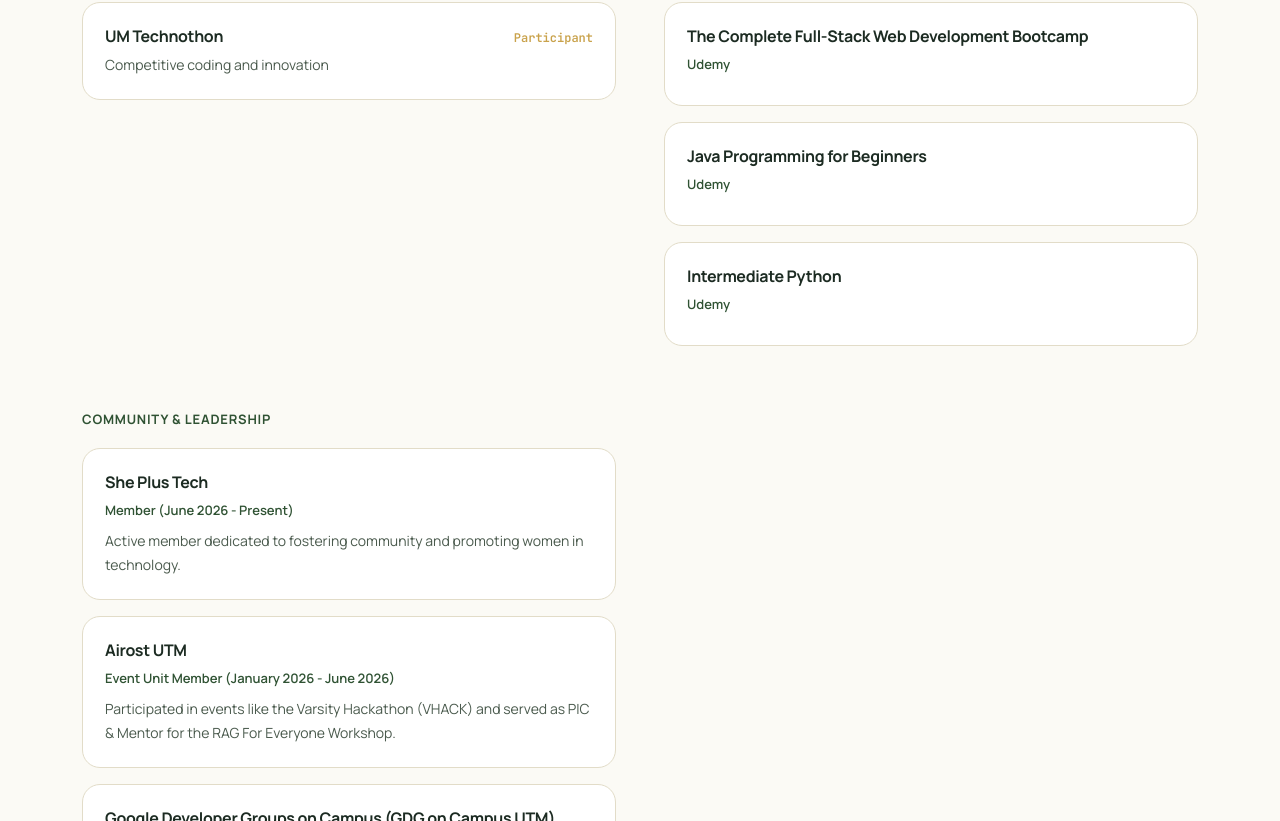
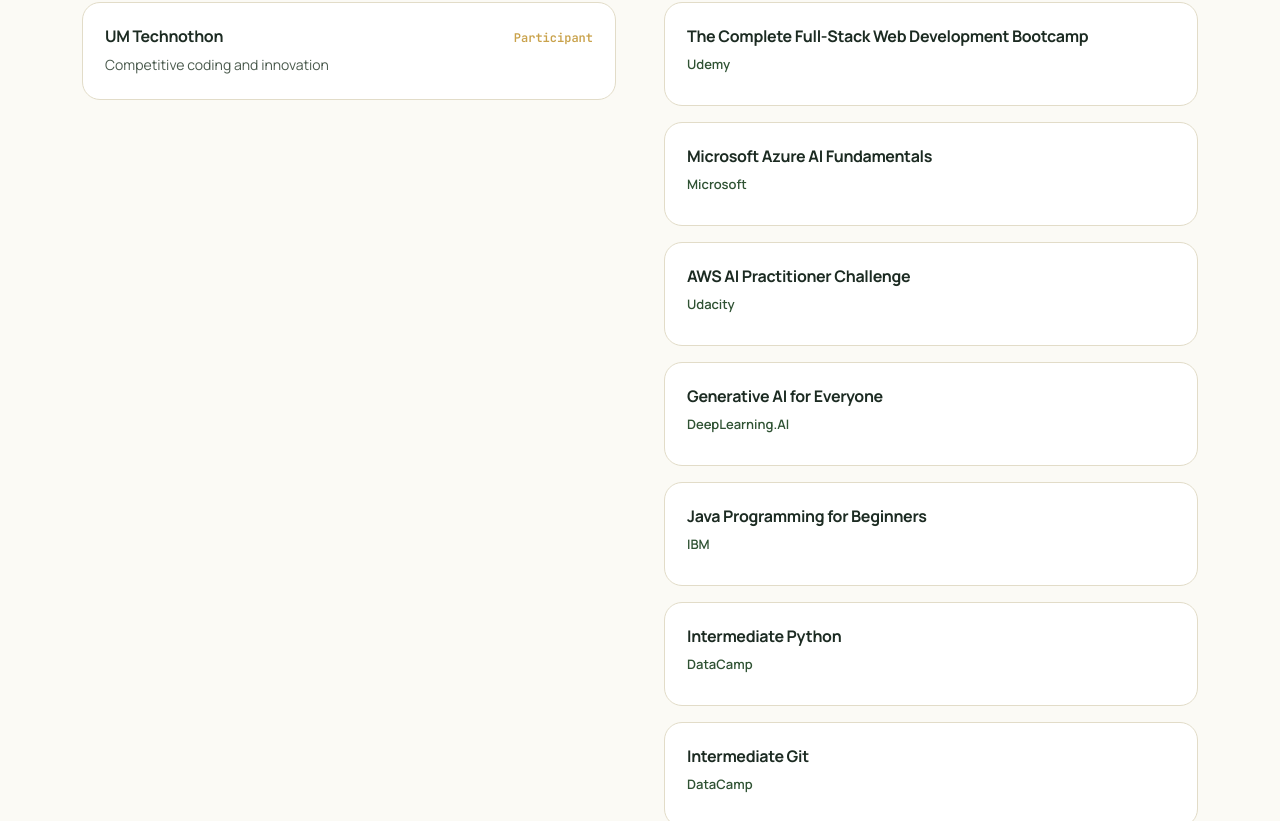
Before and after one commit to Hanan20x/hanan-portfolio, a React (Vite) app: page /resume in a window 1280 px wide. Shown: the part 919-1740 px from the top of the page. Built offline with nearby package versions, Linux system fonts and the light colour scheme.

Commit message:
Update certificates with useful technical ones from recent screenshots

```diff
--- a/src/data/profile.js
+++ b/src/data/profile.js
@@ -209,11 +209,27 @@
     issuer: "Udemy",
   },
   {
+    name: "Microsoft Azure AI Fundamentals",
+    issuer: "Microsoft",
+  },
+  {
+    name: "AWS AI Practitioner Challenge",
+    issuer: "Udacity",
+  },
+  {
+    name: "Generative AI for Everyone",
+    issuer: "DeepLearning.AI",
+  },
+  {
     name: "Java Programming for Beginners",
-    issuer: "Udemy",
+    issuer: "IBM",
   },
   {
     name: "Intermediate Python",
-    issuer: "Udemy",
+    issuer: "DataCamp",
+  },
+  {
+    name: "Intermediate Git",
+    issuer: "DataCamp",
   }
 ];
```
